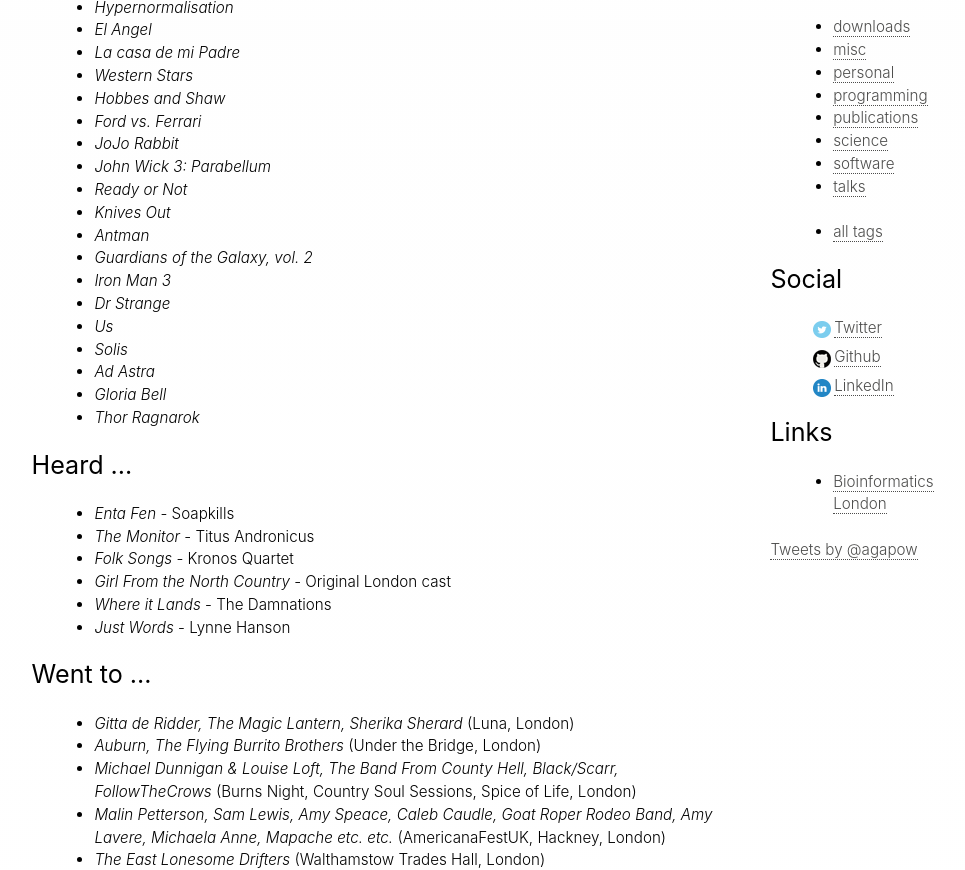
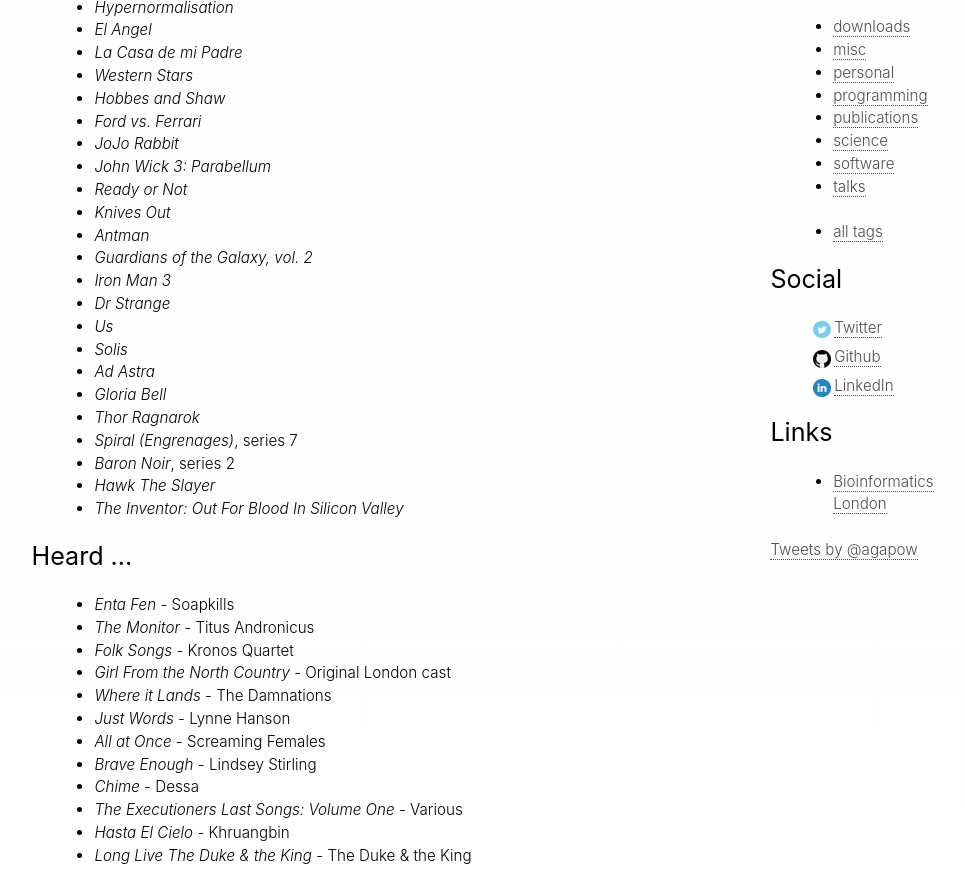
Before and after one commit to agapow/agapow.github.io, a plain HTML site: page personal/infoglut/infoglut-2020/index.html in a window 1280 px wide. Shown: the part 374-1244 px from the top of the page, without its empty margins (142-1107 px from the left). Drawn offline with Linux system fonts and the light colour scheme; a script that the page names is missing.

Commit message:
latest edits

```diff
--- a/personal/infoglut/infoglut-2020/index.html
+++ b/personal/infoglut/infoglut-2020/index.html
@@ -6,12 +6,12 @@
 	<meta name="author" content="Paul Agapow">
 
 
-  <meta name="description" content="Read ... Agency - William Gibson Saw ... Mr Robot, season 2 Preacher, season 2 Hypernormalisation El Angel La casa de mi Padre Western Stars Hobbes and Shaw Ford vs. Ferrari JoJo Rabbit John Wick 3: Parabellum Ready or Not Knives Out Antman Guardians of the Galaxy, vol. 2 Iron Man 3 Dr …">
+  <meta name="description" content="Read ... Agency - William Gibson Saw ... Mr Robot, season 2 Preacher, season 2 Hypernormalisation El Angel La Casa de mi Padre Western Stars Hobbes and Shaw Ford vs. Ferrari JoJo Rabbit John Wick 3: Parabellum Ready or Not Knives Out Antman Guardians of the Galaxy, vol. 2 Iron Man 3 Dr …">
 
 	<meta name="twitter:card" content="summary">
 	  <meta name="twitter:creator" content="@agapow">
 	<meta name="twitter:title" content="Infoglut 2020">
-	<meta name="twitter:description" content="Read ... Agency - William Gibson Saw ... Mr Robot, season 2 Preacher, season 2 Hypernormalisation El Angel La casa de mi Padre Western Stars Hobbes and Shaw Ford vs. Ferrari JoJo Rabbit John Wick 3: Parabellum Ready or Not Knives Out Antman Guardians of the Galaxy, vol. 2 Iron Man 3 Dr …">
+	<meta name="twitter:description" content="Read ... Agency - William Gibson Saw ... Mr Robot, season 2 Preacher, season 2 Hypernormalisation El Angel La Casa de mi Padre Western Stars Hobbes and Shaw Ford vs. Ferrari JoJo Rabbit John Wick 3: Parabellum Ready or Not Knives Out Antman Guardians of the Galaxy, vol. 2 Iron Man 3 Dr …">
 	<meta name="twitter:url" content="/personal/infoglut/infoglut-2020/">
 
 
@@ -65,7 +65,7 @@
 <li><em>Preacher</em>, season 2</li>
 <li><em>Hypernormalisation</em></li>
 <li><em>El Angel</em></li>
-<li><em>La casa de mi Padre</em></li>
+<li><em>La Casa de mi Padre</em></li>
 <li><em>Western Stars</em></li>
 <li><em>Hobbes and Shaw</em></li>
 <li><em>Ford vs. Ferrari</em></li>
@@ -82,6 +82,10 @@
 <li><em>Ad Astra</em></li>
 <li><em>Gloria Bell</em></li>
 <li><em>Thor Ragnarok</em></li>
+<li><em>Spiral (Engrenages)</em>, series 7</li>
+<li><em>Baron Noir</em>, series 2</li>
+<li><em>Hawk The Slayer</em></li>
+<li><em>The Inventor: Out For Blood In Silicon Valley</em></li>
 </ul>
 </div>
 <div class="section" id="heard">
@@ -93,6 +97,13 @@
 <li><em>Girl From the North Country</em> - Original London cast</li>
 <li><em>Where it Lands</em> - The Damnations</li>
 <li><em>Just Words</em> - Lynne Hanson</li>
+<li><em>All at Once</em> - Screaming Females</li>
+<li><em>Brave Enough</em> - Lindsey Stirling</li>
+<li><em>Chime</em> - Dessa</li>
+<li><em>The Executioners Last Songs: Volume One</em> - Various</li>
+<li><em>Hasta El Cielo</em> - Khruangbin</li>
+<li><em>Long Live The Duke &amp; the King</em> - The Duke &amp; the King</li>
+<li><em>Nothing Gold can Stay</em> - The Duke &amp; the King</li>
 </ul>
 </div>
 <div class="section" id="went-to">
```
Also changed, not shown: by-tag/books/index.html (+1 -1 lines), by-tag/infoglut/index.html (+1 -1 lines), by-tag/movies/index.html (+1 -1 lines), by-tag/travel/index.html (+1 -1 lines), by-tag/tv/index.html (+1 -1 lines), personal/index.html (+1 -1 lines), personal/infoglut/index.html (+1 -1 lines), sitemap.xml (+5 -5 lines), whereabouts/index.html (+2 -3 lines).
